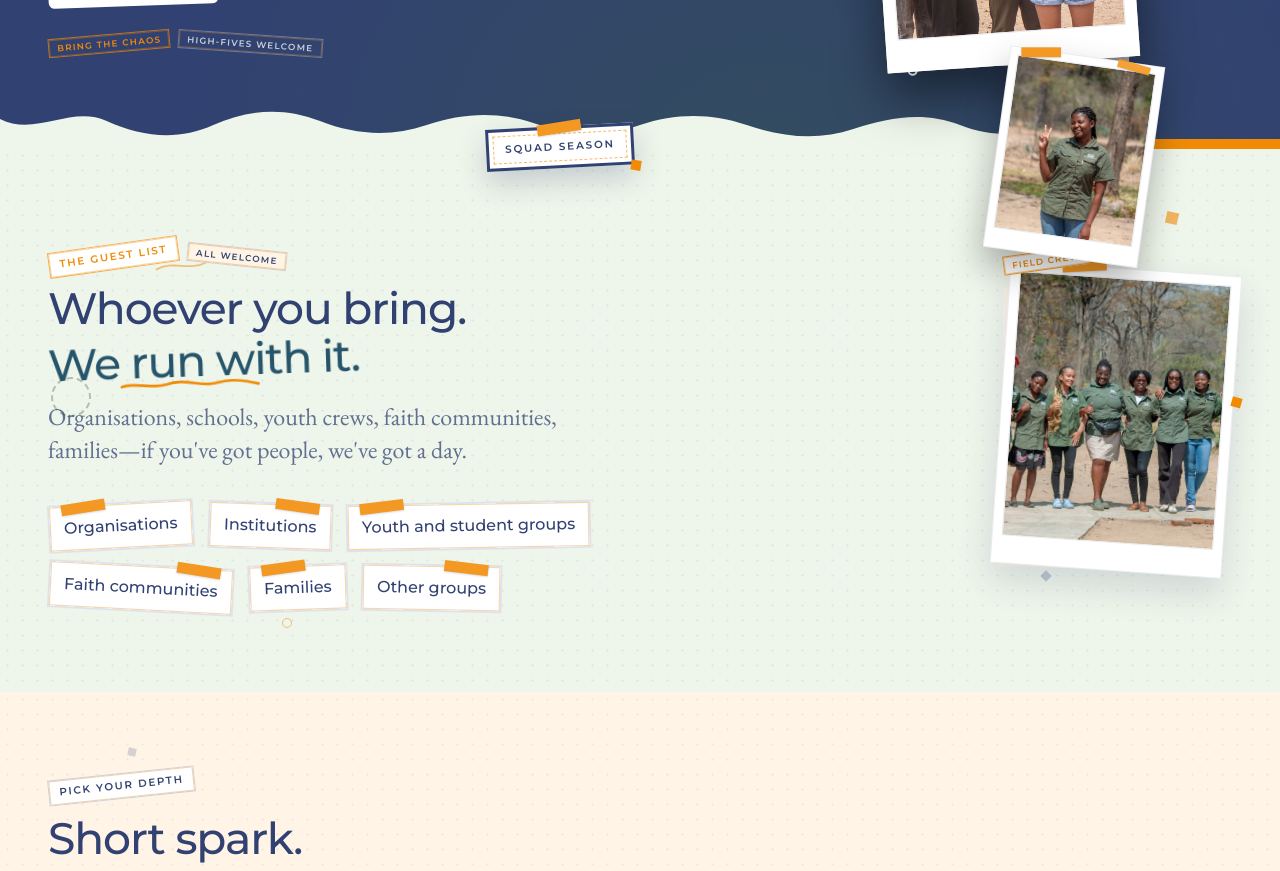
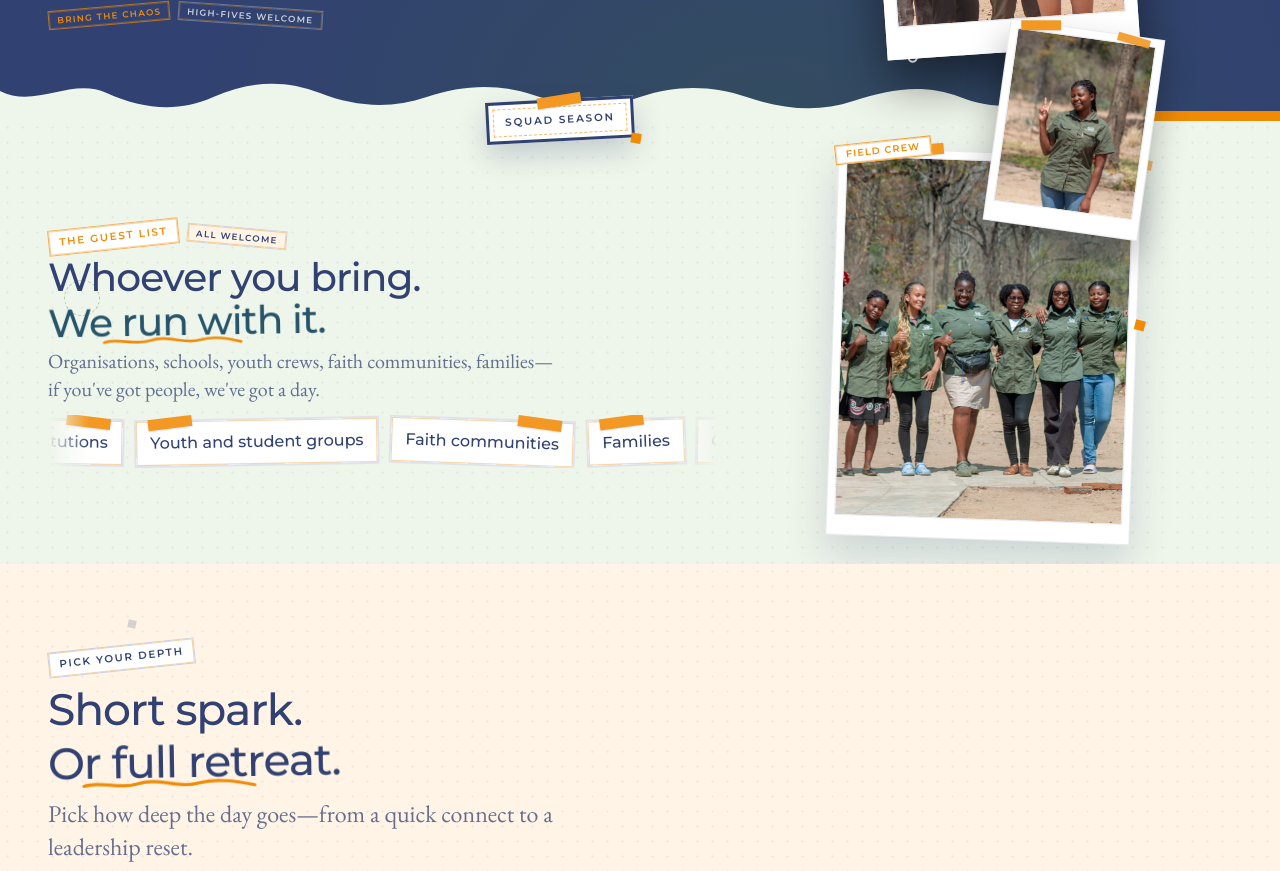
Before and after one commit to dandamiano/Umodzi-Impact-Website, a Next.js app: page / in a window 1280 px wide. Shown: the part 540-1411 px from the top of the page. Built offline with nearby package versions, Linux system fonts and the light colour scheme.

Commit message:
Add a sliding guest-list marquee and tighten the audiences section

```diff
--- a/app/globals.css
+++ b/app/globals.css
@@ -123,6 +123,16 @@
   to {
     transform: none;
     opacity: 1;
+  }
+}
+
+@keyframes audience-marquee {
+  from {
+    transform: translate3d(0, 0, 0);
+  }
+
+  to {
+    transform: translate3d(-50%, 0, 0);
   }
 }
 
@@ -313,6 +323,47 @@
     transform: translate3d(0, 0, 0) scale(1.18);
   }
 
+  .audience-marquee {
+    overflow: hidden;
+    mask-image: linear-gradient(
+      to right,
+      transparent,
+      #000 6%,
+      #000 94%,
+      transparent
+    );
+  }
+
+  .audience-marquee-track {
+    display: flex;
+    width: max-content;
+    align-items: center;
+    gap: 0.65rem;
+    padding-block: 0.15rem;
+    animation: audience-marquee 32s linear infinite;
+  }
+
+  .audience-marquee:hover .audience-marquee-track {
+    animation-play-state: paused;
+  }
+
+  @media (prefers-reduced-motion: reduce) {
+    .audience-marquee {
+      mask-image: none;
+      overflow: visible;
+    }
+
+    .audience-marquee-track {
+      animation: none;
+      flex-wrap: wrap;
+      width: 100%;
+    }
+
+    .audience-marquee-track > :nth-child(n + 7) {
+      display: none;
+    }
+  }
+
   .photo-feature-stage {
     animation: photo-feature-stage 0.55s cubic-bezier(0.22, 1, 0.36, 1) both;
   }
--- a/components/ui/AudienceRoster.tsx
+++ b/components/ui/AudienceRoster.tsx
@@ -12,10 +12,10 @@ type AudienceRosterProps = {
 };
 
 const stampTilt = [
-  "-rotate-3",
+  "-rotate-2",
+  "rotate-1",
+  "-rotate-1",
   "rotate-2",
-  "-rotate-1",
-  "rotate-3",
   "-rotate-2",
   "rotate-1",
 ] as const;
@@ -25,44 +25,32 @@ export function AudienceRoster({ titleId, items, photo }: AudienceRosterProps) {
     return null;
   }
 
+  const loopItems = [...items, ...items];
+
   return (
     <section
       aria-labelledby={titleId}
-      className="relative z-0 -mt-px isolate overflow-x-clip bg-wash-green pt-20 pb-16 sm:pt-24 sm:pb-20"
+      className="relative z-0 -mt-px isolate overflow-x-clip bg-wash-green pt-10 pb-0 sm:pt-12 lg:pt-8 lg:pb-6"
     >
       <div aria-hidden="true" className="pointer-events-none absolute inset-0">
-        <div className="home-dots absolute inset-0 opacity-[0.2]" />
-        <span className="absolute top-16 right-[8%] size-3 rotate-12 bg-brand-orange/60" />
-        <span className="absolute top-[42%] left-[4%] size-10 -rotate-12 rounded-full border-2 border-dashed border-brand-green/35" />
-        <span className="absolute right-[18%] bottom-28 size-2 rotate-45 bg-brand-navy/25" />
-        <span className="absolute bottom-16 left-[22%] hidden size-2.5 rounded-full border border-brand-orange/50 sm:block" />
-        <svg
-          className="absolute top-24 left-[12%] hidden h-8 w-28 -rotate-6 text-brand-orange/50 sm:block"
-          viewBox="0 0 120 20"
-          fill="none"
-        >
-          <path
-            d="M2 14c18-8 36 6 54-2 16-7 30 4 46 0"
-            stroke="currentColor"
-            strokeWidth="2"
-            strokeLinecap="round"
-          />
-        </svg>
+        <div className="home-dots absolute inset-0 opacity-[0.18]" />
+        <span className="absolute top-10 right-[10%] size-2.5 rotate-12 bg-brand-orange/55" />
+        <span className="absolute top-[36%] left-[5%] hidden size-9 -rotate-12 rounded-full border border-dashed border-brand-green/30 lg:block" />
       </div>
 
       <Container className="relative">
-        <div className="grid items-start gap-10 lg:grid-cols-[minmax(0,1.15fr)_minmax(10rem,0.75fr)] lg:gap-12">
-          <div>
+        <div className="grid items-start gap-5 lg:grid-cols-[minmax(0,1.15fr)_minmax(14rem,0.85fr)] lg:items-center lg:gap-4 xl:gap-5">
+          <div className="min-w-0 pb-2 lg:pb-0">
             <header className="home-rise max-w-2xl">
-              <div className="mb-4 flex flex-wrap items-center gap-2">
+              <div className="mb-2 flex flex-wrap items-center gap-2 lg:mb-1.5">
                 <span
-                  className="gallery-stamp rotate-[-8deg] border border-brand-orange/70 bg-paper px-2.5 py-1 font-display text-[0.65rem] font-semibold tracking-[0.16em] text-brand-orange uppercase"
+                  className="gallery-stamp rotate-[-6deg] border border-brand-orange/70 bg-paper px-2.5 py-1 font-display text-[0.65rem] font-semibold tracking-[0.16em] text-brand-orange uppercase"
                   aria-hidden="true"
                 >
                   {homePage.audienceStamp}
                 </span>
                 <span
-                  className="gallery-stamp rotate-[6deg] border border-brand-navy/20 bg-wash-orange px-2 py-0.5 font-display text-[0.55rem] font-semibold tracking-[0.14em] text-brand-navy uppercase"
+                  className="gallery-stamp rotate-[5deg] border border-brand-navy/20 bg-wash-orange px-2 py-0.5 font-display text-[0.55rem] font-semibold tracking-[0.14em] text-brand-navy uppercase"
                   aria-hidden="true"
                 >
                   All welcome
@@ -71,10 +59,10 @@ export function AudienceRoster({ titleId, items, photo }: AudienceRosterProps) {
 
               <h2
                 id={titleId}
-                className="font-display text-3xl font-medium tracking-tight text-brand-navy sm:text-4xl lg:text-[2.75rem] lg:leading-[1.08]"
+                className="font-display text-3xl font-medium tracking-tight text-brand-navy sm:text-4xl lg:text-[2.45rem] lg:leading-[1.08]"
               >
                 <span className="block">{homePage.audienceTitleLead}</span>
-                <span className="gallery-punch relative mt-1 inline-block -rotate-2 text-brand-teal">
+                <span className="gallery-punch relative mt-1 inline-block -rotate-1 text-brand-teal lg:mt-0.5">
                   {homePage.audienceTitlePunch}
                   <svg
                     className="gallery-scribble pointer-events-none absolute -bottom-1 left-0 h-2.5 w-full text-brand-orange sm:h-3"
@@ -91,22 +79,27 @@ export function AudienceRoster({ titleId, items, photo }: AudienceRosterProps) {
                   </svg>
                 </span>
               </h2>
-              <p className="mt-4 max-w-lg font-serif text-xl leading-snug text-brand-navy/75 sm:text-2xl">
+              <p className="mt-2 max-w-lg font-serif text-xl leading-snug text-brand-navy/75 sm:text-2xl lg:mt-1.5 lg:text-xl">
                 {homePage.audienceLede}
               </p>
             </header>
 
-            <ul className="mt-9 flex flex-wrap gap-3 sm:gap-3.5">
-              {items.map((item, index) => (
-                <li
-                  key={item.label}
-                  className="home-rise"
-                  style={{ animationDelay: `${70 + index * 55}ms` }}
-                >
+            <ul className="sr-only">
+              {items.map((item) => (
+                <li key={item.label}>{item.label}</li>
+              ))}
+            </ul>
+
+            <div
+              className="audience-marquee mt-4 sm:mt-5 lg:mt-3"
+              aria-hidden="true"
+            >
+              <div className="audience-marquee-track">
+                {loopItems.map((item, index) => (
                   <span
+                    key={`${item.label}-${index}`}
                     className={cn(
-                      "gallery-stamp relative inline-block border-2 border-brand-navy/15 bg-paper px-3.5 py-2.5 font-display text-sm font-medium text-brand-navy shadow-[0_8px_18px_rgb(49_65_114/0.08)] sm:text-base",
-                      "motion-safe:transition-transform motion-safe:duration-300 motion-safe:hover:rotate-0 motion-safe:hover:-translate-y-0.5",
+                      "gallery-stamp relative inline-flex shrink-0 items-center border-2 border-brand-navy/15 bg-paper px-3.5 py-2.5 font-display text-sm font-medium text-brand-navy shadow-[0_8px_18px_rgb(49_65_114/0.08)] sm:text-base",
                       stampTilt[index % stampTilt.length],
                     )}
                   >
@@ -117,38 +110,58 @@ export function AudienceRoster({ titleId, items, photo }: AudienceRosterProps) {
                           ? "left-3 -rotate-6"
                           : "right-3 rotate-6",
                       )}
-                      aria-hidden="true"
                     />
                     {item.label}
                   </span>
-                </li>
-              ))}
-            </ul>
+                ))}
+              </div>
+            </div>
           </div>
 
           {photo ? (
             <div
               aria-hidden="true"
-              className="gallery-rise relative mx-auto w-[11.5rem] sm:w-[13rem] lg:mx-0 lg:mt-6 lg:w-[14.5rem] lg:justify-self-end"
-              style={{ animationDelay: "120ms" }}
+              className="gallery-rise relative -mx-4 w-[calc(100%+2rem)] sm:-mx-6 sm:w-[calc(100%+3rem)] lg:mx-0 lg:w-full lg:max-w-none lg:justify-self-end"
             >
-              <div className="relative rotate-[4deg]">
-                <div className="absolute inset-3 -translate-x-2.5 translate-y-2.5 -rotate-3 bg-wash-orange/80" />
-                <span className="gallery-stamp absolute -top-3 -left-2 z-20 rotate-[-12deg] border border-brand-orange/80 bg-paper px-2 py-0.5 font-display text-[0.55rem] font-semibold tracking-[0.12em] text-brand-orange uppercase">
+              {/* Mobile / tablet: landscape band at bottom */}
+              <div className="relative lg:hidden">
+                <div className="absolute inset-x-3 top-3 h-[calc(100%-0.75rem)] translate-y-2 bg-wash-orange/75" />
+                <span className="gallery-stamp absolute top-5 left-6 z-20 rotate-[-8deg] border border-brand-orange/80 bg-paper px-2 py-0.5 font-display text-[0.55rem] font-semibold tracking-[0.12em] text-brand-orange uppercase">
                   Field crew
                 </span>
-                <div className="gallery-polaroid relative border border-brand-navy/10 bg-paper p-2 pb-6 shadow-[0_16px_34px_rgb(49_65_114/0.16)] sm:p-2.5 sm:pb-7">
-                  <span className="gallery-tape absolute -top-1.5 left-[22%] z-10 -rotate-7" />
+                <div className="gallery-polaroid relative border-y border-brand-navy/10 bg-paper p-2 pb-4 shadow-[0_12px_28px_rgb(49_65_114/0.14)] sm:p-2.5 sm:pb-5">
+                  <span className="gallery-tape absolute -top-1 left-[18%] z-10 -rotate-6" />
+                  <span className="gallery-tape absolute -top-1 right-[16%] z-10 rotate-8 scale-90" />
                   <div className="overflow-hidden bg-mist ring-1 ring-brand-navy/10">
                     <GalleryImage
                       image={photo}
                       decorative
-                      sizes="(min-width: 1024px) 16vw, 40vw"
+                      sizes="100vw"
+                      className="aspect-[16/9] h-auto w-full object-cover object-[center_30%]"
+                    />
+                  </div>
+                </div>
+              </div>
+
+              {/* Desktop: larger portrait polaroid on the right */}
+              <div className="relative mx-auto hidden w-full max-w-[17.5rem] rotate-[2deg] lg:block xl:max-w-[19rem]">
+                <div className="absolute inset-3 -translate-x-2 translate-y-2 -rotate-2 bg-wash-orange/80" />
+                <span className="gallery-stamp absolute -top-2 -left-1 z-20 rotate-[-8deg] border border-brand-orange/80 bg-paper px-2.5 py-0.5 font-display text-[0.6rem] font-semibold tracking-[0.12em] text-brand-orange uppercase">
+                  Field crew
+                </span>
+                <div className="gallery-polaroid relative border border-brand-navy/10 bg-paper p-2 pb-5 shadow-[0_18px_40px_rgb(49_65_114/0.18)]">
+                  <span className="gallery-tape absolute -top-1.5 left-[20%] z-10 -rotate-7" />
+                  <span className="gallery-tape absolute -top-1 right-[18%] z-10 rotate-8 scale-90" />
+                  <div className="overflow-hidden bg-mist ring-1 ring-brand-navy/10">
+                    <GalleryImage
+                      image={photo}
+                      decorative
+                      sizes="(min-width: 1280px) 18vw, 22vw"
                       className="aspect-[4/5] h-auto w-full object-cover"
                     />
                   </div>
                 </div>
-                <span className="absolute -right-2 top-[40%] size-2.5 rotate-12 bg-brand-orange" />
+                <span className="absolute -right-2 top-[42%] size-2.5 rotate-12 bg-brand-orange" />
               </div>
             </div>
           ) : null}
--- a/lib/constants.ts
+++ b/lib/constants.ts
@@ -31,7 +31,7 @@ export const homePage = {
   floatStampB: "Bring the chaos",
   headlineLead: "Gather your crew.",
   headlinePunch: "We'll spark the day.",
-  lede: "Circles, challenges, and loud laughter—team experiences for schools, orgs, NGOs, faith groups, and anyone ready to connect for real.",
+  lede: "Team experiences for schools, orgs, NGOs, faith groups, and anyone ready to connect for real.",
   heroPrimary: { href: "/contact", label: "Plan our day →" },
   heroSecondary: { href: "/gallery", label: "Peek the chaos" },
   audienceStamp: "The guest list",
```
